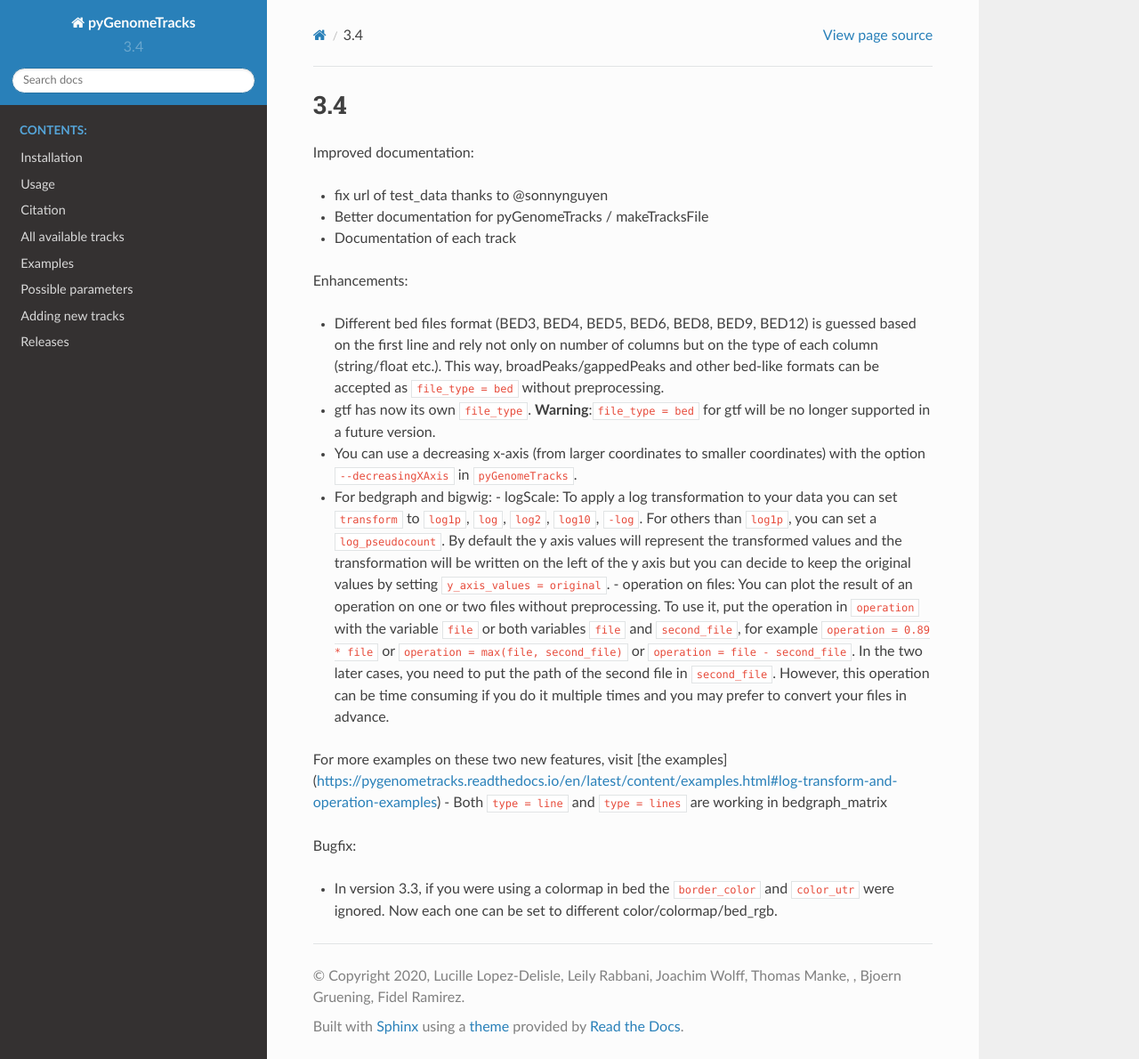
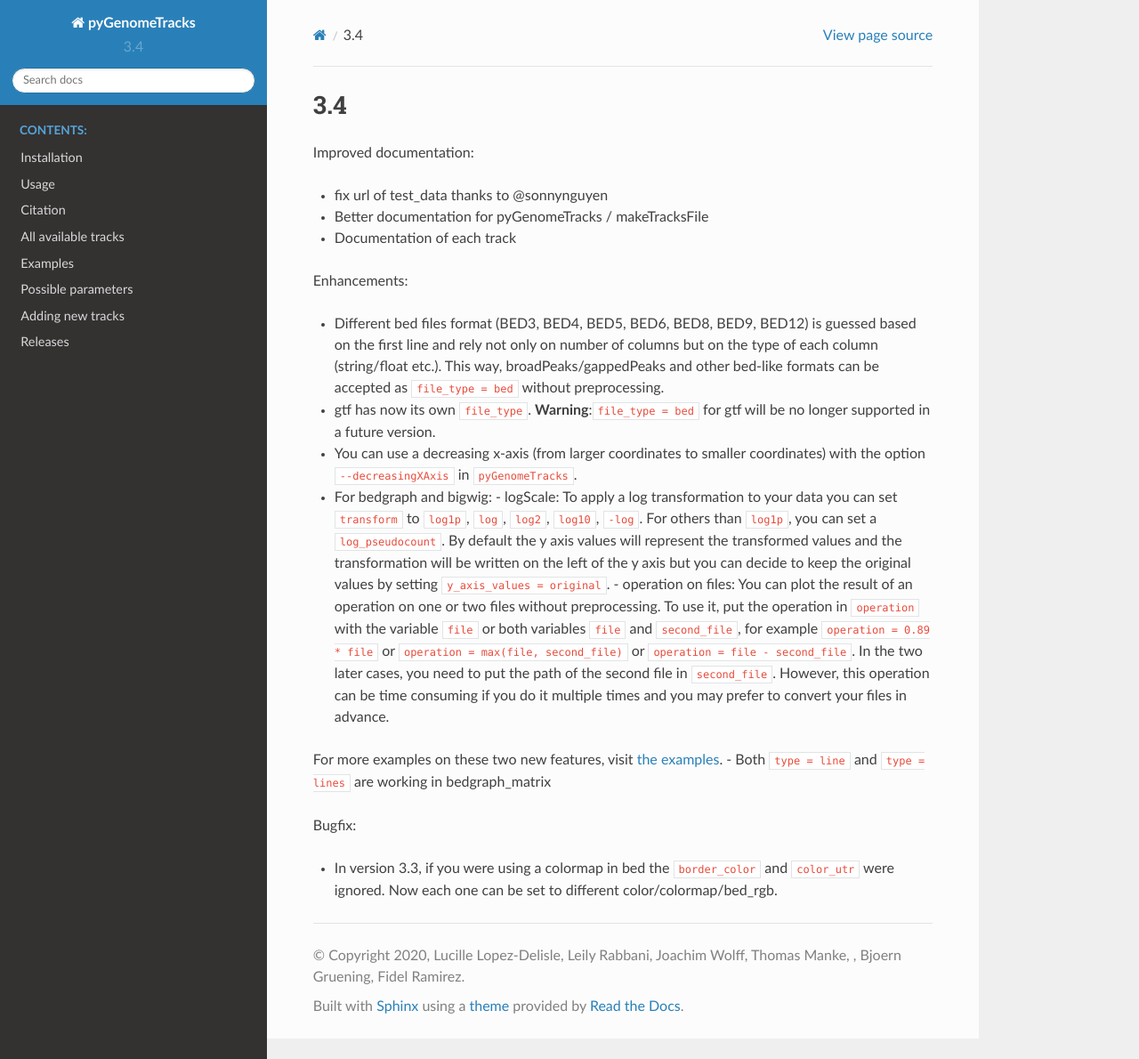
Before and after one commit to deeptools/pyGenomeTracks, a Sphinx documentation site: the page built from docs/content/releases/3.4.rst, in a window 1280 px wide and 1190 px high. Shown: the whole window at 89% size. Built offline with Sphinx 7.4.7 and the Read the Docs theme 2.0.0, drawn with Linux system fonts in a browser that asks for light colours.

Commit message:
fix link

```diff
--- a/docs/content/releases/3.4.rst
+++ b/docs/content/releases/3.4.rst
@@ -15,7 +15,7 @@
 - For bedgraph and bigwig:
   - logScale: To apply a log transformation to your data you can set ``transform`` to ``log1p``, ``log``, ``log2``, ``log10``, ``-log``. For others than ``log1p``, you can set a ``log_pseudocount``. By default the y axis values will represent the transformed values and the transformation will be written on the left of the y axis but you can decide to keep the original values by setting ``y_axis_values = original``.
   - operation on files: You can plot the result of an operation on one or two files without preprocessing. To use it, put the operation in ``operation`` with the variable ``file`` or both variables ``file`` and ``second_file``, for example ``operation = 0.89 * file`` or ``operation = max(file, second_file)`` or ``operation = file - second_file``. In the two later cases, you need to put the path of the second file in ``second_file``. However, this operation can be time consuming if you do it multiple times and you may prefer to convert your files in advance.
-For more examples on these two new features, visit [the examples](https://pygenometracks.readthedocs.io/en/latest/content/examples.html#log-transform-and-operation-examples)
+For more examples on these two new features, visit `the examples <https://pygenometracks.readthedocs.io/en/latest/content/examples.html#log-transform-and-operation-examples>`_.
 - Both ``type = line`` and ``type = lines`` are working in bedgraph_matrix
 
 Bugfix:
```
